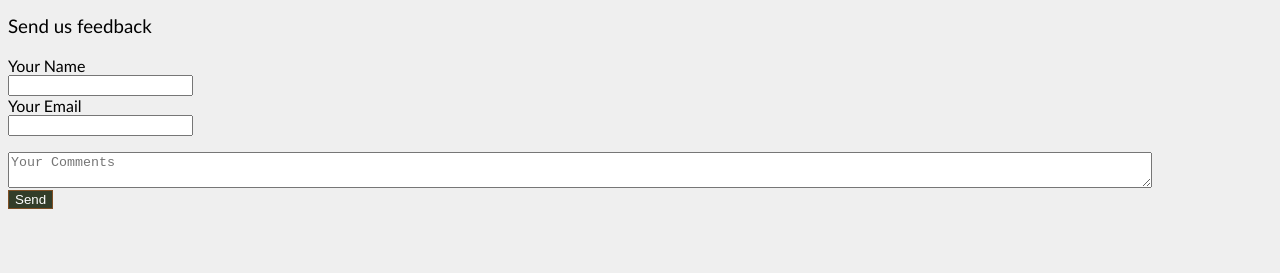
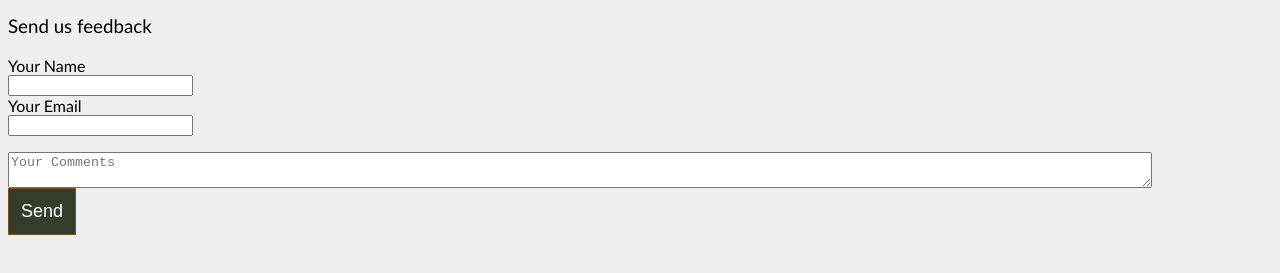
Before and after one commit to OndigoWendy/Travel-Diaries, a plain HTML site: page webapp/index.html in a window 1280 px wide. Shown: the part 91-364 px from the top of the page. Drawn offline with Linux system fonts and the light colour scheme.

Commit message:
button styles

```diff
--- a/webapp/styles.css
+++ b/webapp/styles.css
@@ -24,7 +24,9 @@ h3 {
 button {
     background-color: var(--primary);
     color: white;
-    border: 1px solid var(--ternary)
+    border: 1px solid var(--ternary);
+    padding: 12px;
+    font-size: large;
 }
 
 label, input, textarea {
```
